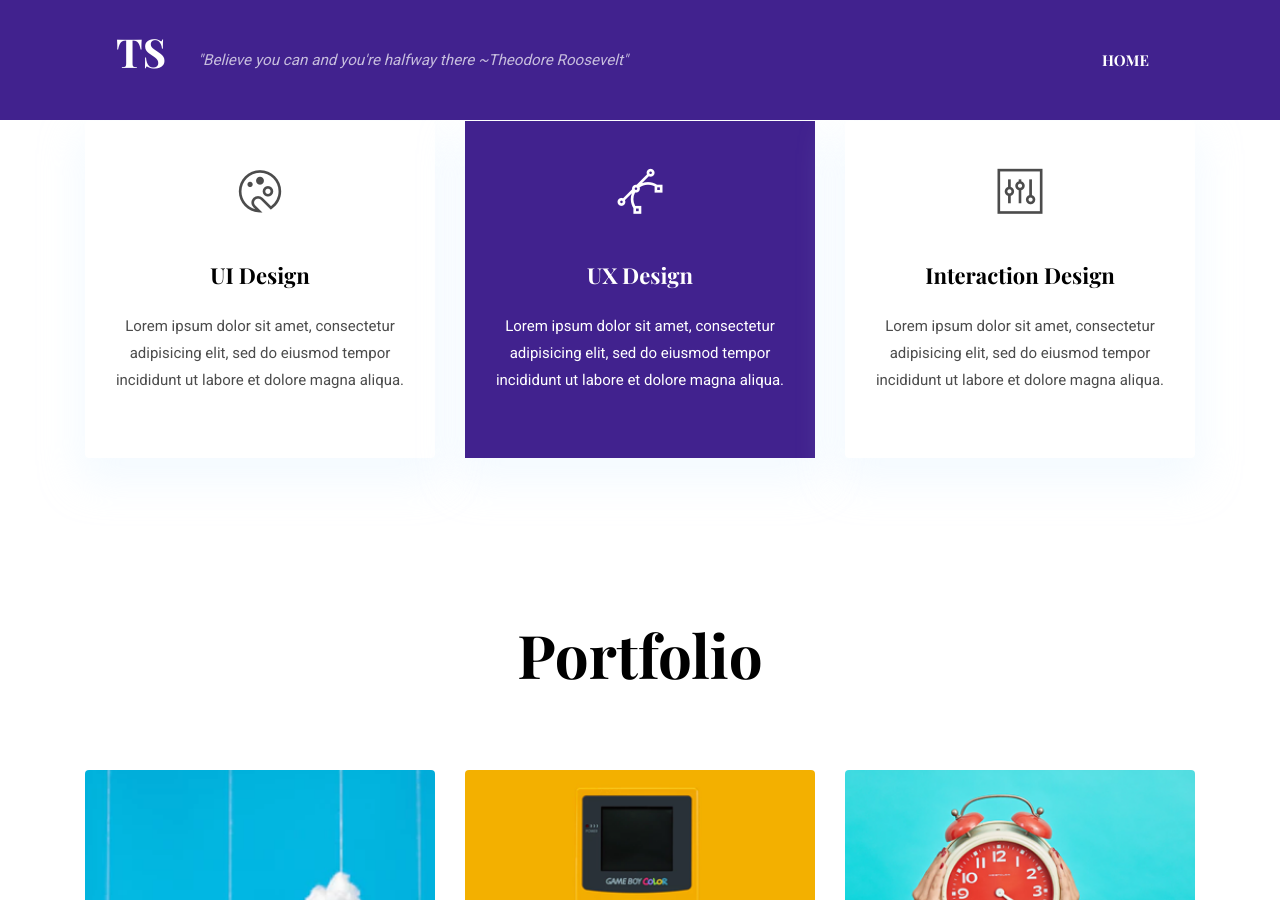
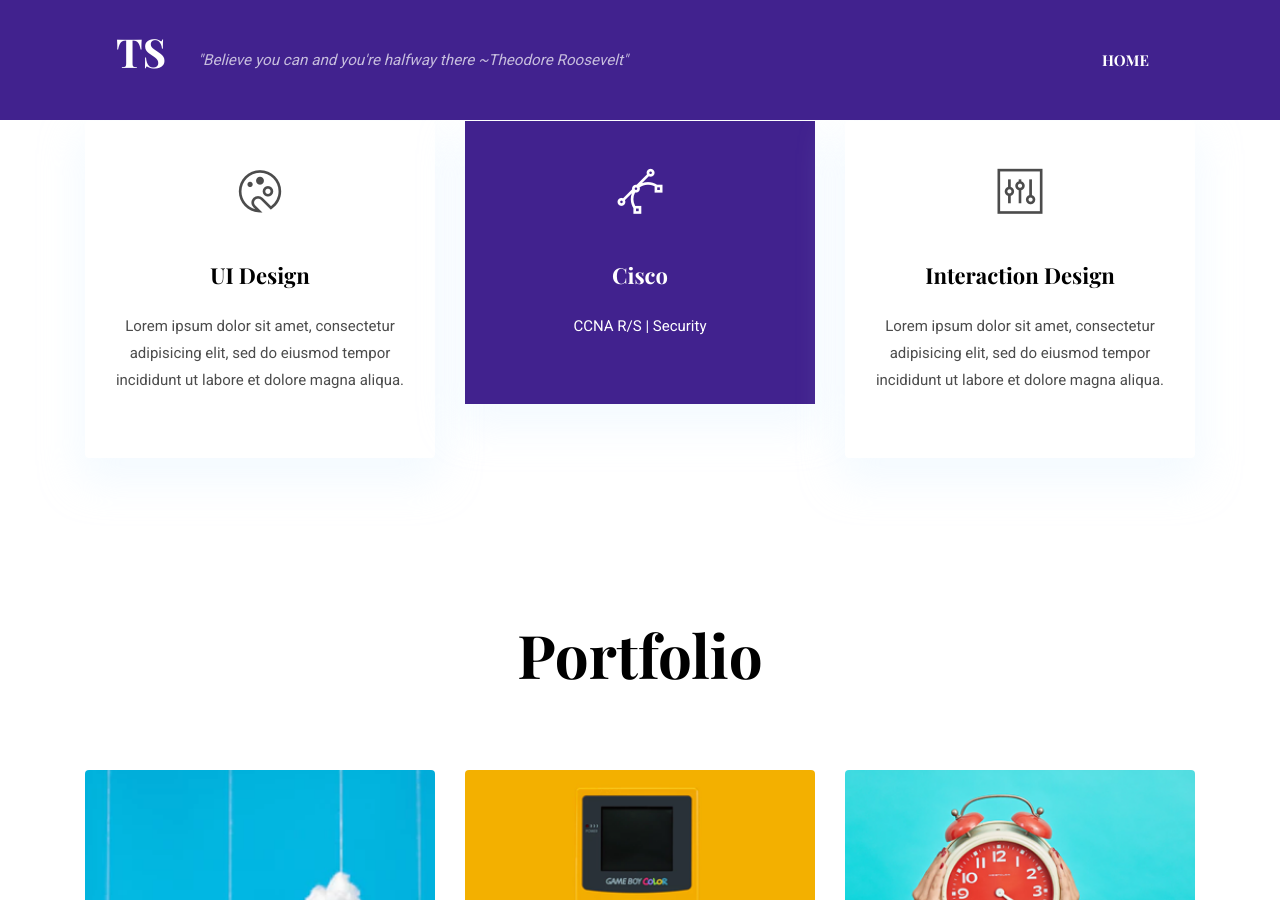
Before and after one commit to swid-tom/swid-tom.github.io, a Jekyll site: the page built from index.html, in a window 1280 px wide and 900 px high, scrolled down 2831 px. Built offline with Jekyll 4.4.1, drawn with Linux system fonts in a browser that asks for light colours.

Commit message:
Update settings.yml

```diff
--- a/_data/settings.yml
+++ b/_data/settings.yml
@@ -142,9 +142,9 @@ services:
       active: ,# Add true to select section
     }
   - {
-      name: UX Design,
+      name: Cisco,
       icon: ti-vector,
-      description: "Lorem ipsum dolor sit amet, consectetur adipisicing elit, sed do eiusmod tempor incididunt ut labore et dolore magna aliqua.",
+      description: "CCNA R/S | Security",
       active: true, # Add true to select section
     }
   - {
```
